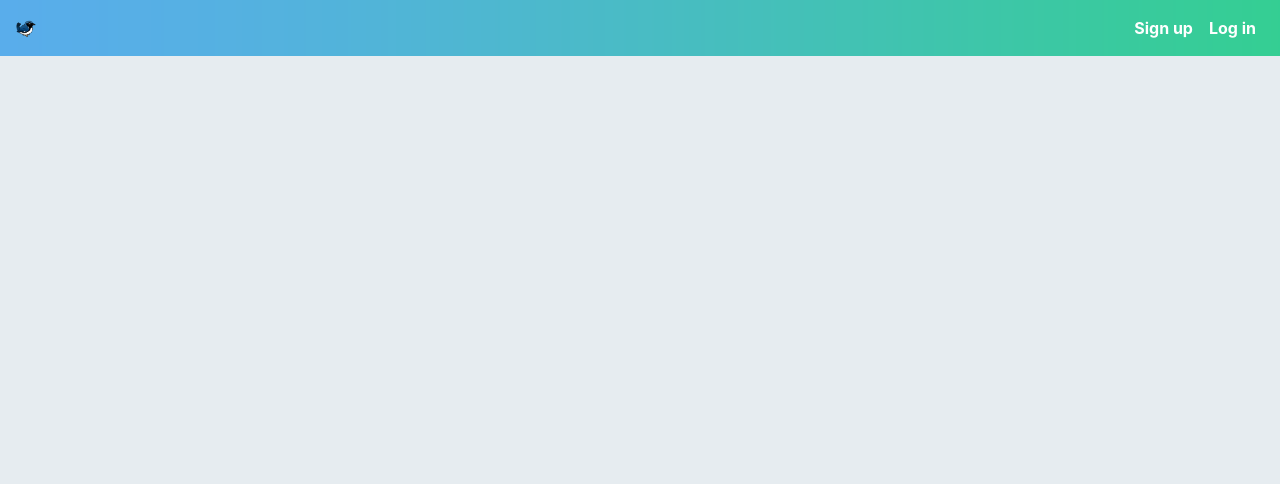
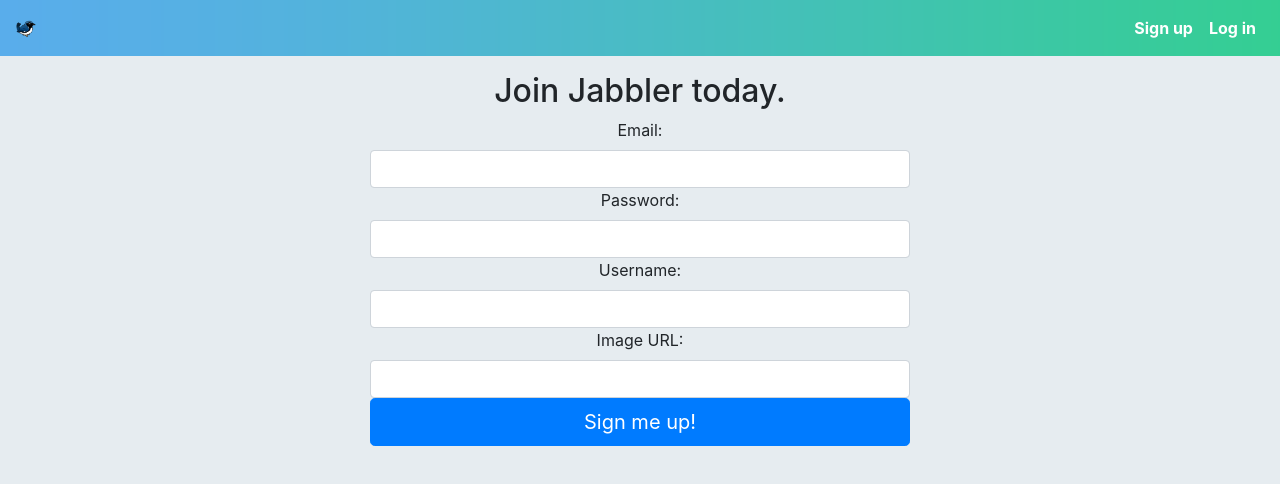
Before and after one commit to jav1ts/Jabbler, a React (Create React App) app in the folder jabbler-client/: page /signup in a window 1280 px wide. Shown: the top 484 px of the page. Built offline with nearby package versions, Linux system fonts and the light colour scheme.

Commit message:
setup authForm components with ability to make api calls to backend using axios

```diff
--- /dev/null
+++ b/jabbler-client/src/components/AuthForm.js
@@ -0,0 +1,83 @@
+import React, { Component } from 'react';
+
+export default class AuthForm extends Component {
+    constructor(props) {
+        super(props);
+        this.state = { email: "", username: "", password: "", profileImageUrl: "" };
+    }
+
+    handleChange = e => {
+        this.setState({
+            [e.target.name]: e.target.value
+        });
+    };
+
+    handleSubmit = e => {
+        e.preventDefault();
+        const authType = this.props.signUp ? "signup" : "signin";
+        this.props.onAuth(authType, this.state).then(() => {
+            console.log("LOGGED IN SUCCESSFULLY!");
+        });
+    };
+
+    render() {
+        const { email, username, password, profileImageUrl } = this.state;
+        const { heading, buttonText, signUp } = this.props;
+        return (
+            <div>
+                <div className="row justify-content-md-center text-center">
+                    <div className="col-md-6">
+                        <form onSubmit={this.handleSubmit}>
+                            <h2>{heading}</h2>
+                            <label htmlFor="email">Email:</label>
+                            <input
+                                className="form-control"
+                                id="email"
+                                name="email"
+                                onChange={this.handleChange}
+                                value={email}
+                                type="text"
+                            />
+                            <label htmlFor="password">Password:</label>
+                            <input
+                                className="form-control"
+                                id="password"
+                                name="password"
+                                onChange={this.handleChange}
+                                type="password"
+                            />
+                            {signUp && (
+                                <div>
+                                    <label htmlFor="username">Username:</label>
+                                    <input
+                                        className="form-control"
+                                        id="username"
+                                        name="username"
+                                        onChange={this.handleChange}
+                                        value={username}
+                                        type="text"
+                                    />
+                                    <label htmlFor="image-url">Image URL:</label>
+                                    <input
+                                        className="form-control"
+                                        id="image-url"
+                                        name="profileImageUrl"
+                                        onChange={this.handleChange}
+                                        type="text"
+                                        value={profileImageUrl}
+                                    />
+                                </div>
+                            )}
+                            <button
+                                type="submit"
+                                className="btn btn-primary btn-block btn-lg"
+                            >
+                                {buttonText}
+                            </button>
+                        </form>
+                    </div>
+                </div>
+            </div>
+        );
+    }
+}
--- a/jabbler-client/src/components/Homepage.js
+++ b/jabbler-client/src/components/Homepage.js
@@ -8,7 +8,6 @@
         <Link to="/signup" className="btn btn-primary">
             Sign up here
         </Link>
-
     </div>
 );
 
--- a/jabbler-client/src/containers/Main.js
+++ b/jabbler-client/src/containers/Main.js
@@ -2,12 +2,44 @@
 import { Switch, Route, withRouter, Redirect } from 'react-router-dom';
 import { connect } from 'react-redux';
 import Homepage from '../components/Homepage';
+import AuthForm from '../components/AuthForm';
+import { authUser } from '../store/actions/auth';
 
 const Main = props => {
+    const { authUser } = props;
     return (
         <div className="container">
             <Switch>
                 <Route exact path="/" render={props => <Homepage {...props} />} />
+                <Route
+                    exact
+                    path="/signin"
+                    render={props => {
+                        return (
+                            <AuthForm
+                                onAuth={authUser}
+                                buttonText="Log in"
+                                heading="Welcome Back."
+                                {...props}
+                            />
+                        );
+                    }}
+                />
+                <Route
+                    exact
+                    path="/signup"
+                    render={props => {
+                        return (
+                            <AuthForm
+                                onAuth={authUser}
+                                signUp
+                                buttonText="Sign me up!"
+                                heading="Join Jabbler today."
+                                {...props}
+                            />
+                        );
+                    }}
+                />
             </Switch>
         </div>
     );
@@ -19,4 +51,4 @@
     };
 }
 
-export default withRouter(connect(mapStateToProps)(Main));
+export default withRouter(connect(mapStateToProps, { authUser })(Main));
--- /dev/null
+++ b/jabbler-client/src/services/api.js
@@ -0,0 +1,27 @@
+import axios from 'axios';
+
+export function setTokenHeader(token) {
+    if (token) {
+        axios.defaults.headers.common["Authorization"] = `Bearer ${token}`;
+    } else {
+        delete axios.defaults.headers.common["Authorization"];
+    }
+}
+
+/**
+ * A wrapper around axios API call that formats errors, etc
+ * @param {string} method the HTTP verb you want to use
+ * @param {string} path the route path / endpoint
+ * @param {object} data (optional) data in JSON form for POST requests
+ */
+export function apiCall(method, path, data){
+    return new Promise((resolve, reject) => {
+        return axios[method](path, data)
+            .then(res => {
+                return resolve(res.data)
+            })
+            .catch(err => {
+                return reject(err.response.data.error);
+            });
+    });
+}
--- /dev/null
+++ b/jabbler-client/src/store/actions/auth.js
@@ -0,0 +1,26 @@
+import { apiCall } from '../../services/api';
+import { SET_CURRENT_USER } from '../actionTypes';
+
+export function setCurrentUser(user) {
+    return {
+        type: SET_CURRENT_USER,
+        user
+    };
+}
+
+export function authUser(type, userData) {
+    return dispatch => {
+        // wrap our thunk in a promise so we can wait for the API call
+        return new Promise((resolve, reject) => {
+            return apiCall("post", `/api/auth/${type}`, userData)
+                .then(({ token, ...user }) => {
+                    localStorage.setItem("jwtToken", token);
+                    dispatch(setCurrentUser(user));
+                    resolve(); // indicate that the API call succeeded
+                })
+                .catch(err => {
+                    reject(); // indicate that the API call failed
+                });
+        });
+    };
+}
```
Also changed, not shown: jabbler-client/src/store/actions/errors.js (added), 1 other file (tests, documents, lock files or other folders).
